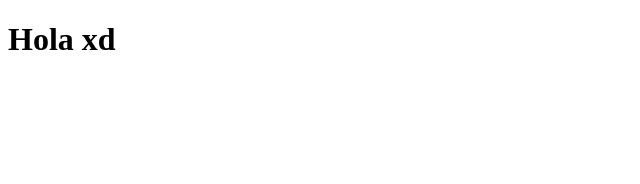
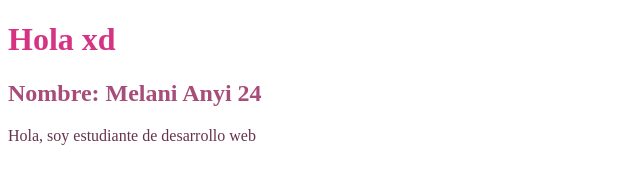
Before and after one commit to 07-SE7EN-07/Grupito, a plain HTML site: page index.html in a window 1280 px wide. Shown: the whole page, without its empty margins (0-640 px from the left). Drawn offline with Linux system fonts and the light colour scheme.

Commit message:
se agrego nombre y parrafo

```diff
--- a/index.html
+++ b/index.html
@@ -3,9 +3,26 @@
 <head>
     <meta charset="UTF-8">
     <meta name="viewport" content="width=device-width, initial-scale=1.0">
-    <title>Document</title>
+    <title>Mi Presentación vvs</title>
+    <style>
+        h1 {
+            color: #d63384; /* rosa fuerte */
+        }
+
+        h2 {
+            color: #a64d79; /* rosa suave */
+        }
+
+        p {
+            color: #66334d; /* violeta oscuro */
+        }
+    </style>
 </head>
 <body>
     <h1>Hola xd</h1>
+
+    <h2>Nombre: Melani Anyi 24</h2>
+    <p>Hola, soy estudiante de desarrollo web </p>
+</body>
 </body>
 </html>
```
